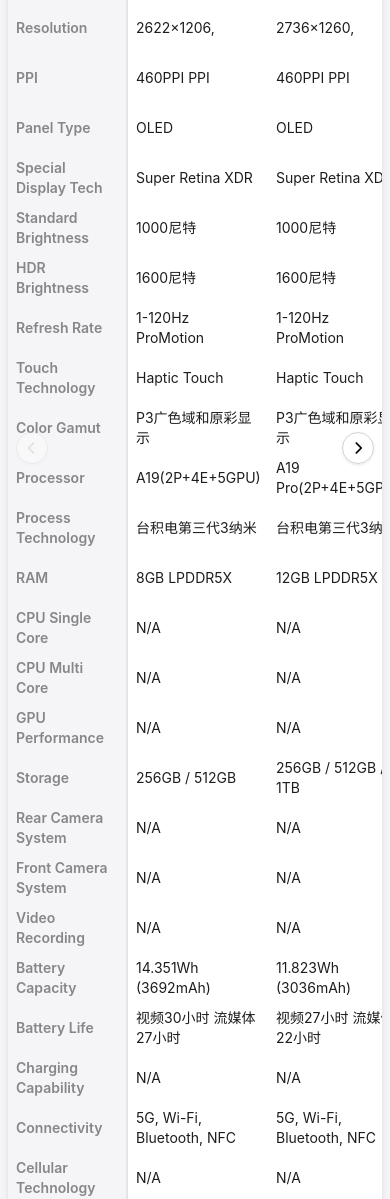
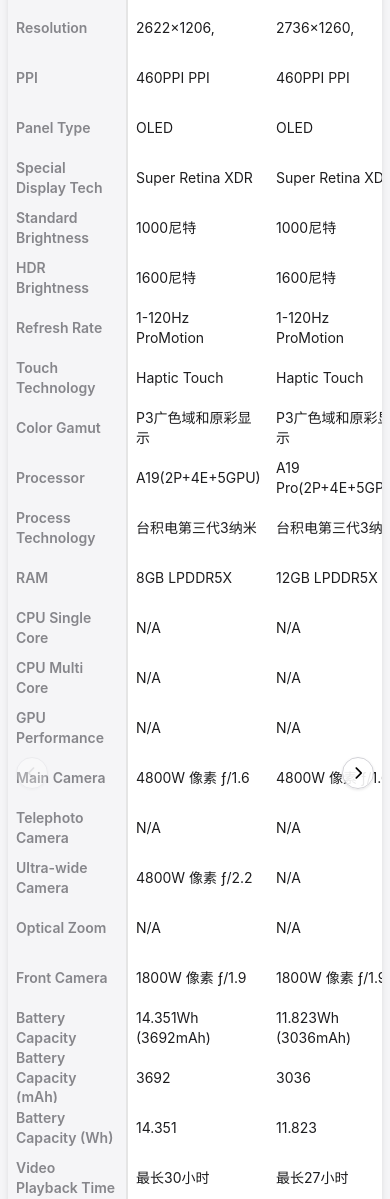
Before and after one commit to fanfanssss/apple-comparison, a plain HTML site: page src/iphone-compare.html in a window 390 px wide. Shown: the part 801-2000 px from the top of the page. Drawn offline with nearby package versions, Linux system fonts and the light colour scheme; a small style sheet from the web is missing.

Commit message:
移除移动端价格和容量显示
- 移除移动端产品头部价格信息显示
- 移除移动端参数列表中的价格参数
- 移除移动端参数列表中的存储容量参数
- 保持其他参数正常显示

```diff
--- a/src/iphone-compare.html
+++ b/src/iphone-compare.html
@@ -2179,29 +2179,47 @@
                 { key: 'cpuPerformance.singleCore', name: { 'zh-CN': 'CPU单核性能', 'en-US': 'CPU Single Core' }, langKey: 'param.cpuSingleCore', icon: 'ri-speed-up-line' },
                 { key: 'cpuPerformance.multiCore', name: { 'zh-CN': 'CPU多核性能', 'en-US': 'CPU Multi Core' }, langKey: 'param.cpuMultiCore', icon: 'ri-dashboard-3-line' },
                 { key: 'gpuPerformance', name: { 'zh-CN': 'GPU性能', 'en-US': 'GPU Performance' }, langKey: 'param.gpuPerformance', icon: 'ri-gamepad-line' },
-                { key: 'storage', name: { 'zh-CN': '存储容量', 'en-US': 'Storage' }, langKey: 'param.storage', icon: 'ri-hard-drive-2-line' },
+                // 存储容量 - 移动端不显示存储容量信息
 
                 // 摄像头系统
-                { key: 'rearCameraSystem', name: { 'zh-CN': '后置摄像头系统', 'en-US': 'Rear Camera System' }, langKey: 'param.rearCameraSystem', icon: 'ri-camera-line' },
-                { key: 'frontCameraSystem', name: { 'zh-CN': '前置摄像头系统', 'en-US': 'Front Camera System' }, langKey: 'param.frontCameraSystem', icon: 'ri-camera-2-line' },
-                { key: 'videoRecording', name: { 'zh-CN': '视频录制', 'en-US': 'Video Recording' }, langKey: 'param.videoRecording', icon: 'ri-video-line' },
+                { key: 'camera', name: { 'zh-CN': '主摄像头', 'en-US': 'Main Camera' }, langKey: 'param.mainCamera', icon: 'ri-camera-3-line' },
+                { key: 'camera', name: { 'zh-CN': '长焦摄像头', 'en-US': 'Telephoto Camera' }, langKey: 'param.telephotoCamera', icon: 'ri-camera-line' },
+                { key: 'camera', name: { 'zh-CN': '广角摄像头', 'en-US': 'Ultra-wide Camera' }, langKey: 'param.ultraWideCamera', icon: 'ri-camera-2-line' },
+                { key: 'opticalZoom', name: { 'zh-CN': '光学变焦', 'en-US': 'Optical Zoom' }, langKey: 'param.opticalZoom', icon: 'ri-focus-2-line' },
+                { key: 'frontCamera', name: { 'zh-CN': '前置摄像头', 'en-US': 'Front Camera' }, langKey: 'param.frontCamera', icon: 'ri-camera-2-line' },
 
                 // 电池和充电
                 { key: 'batteryCapacity', name: { 'zh-CN': '电池容量', 'en-US': 'Battery Capacity' }, langKey: 'param.batteryCapacity', icon: 'ri-battery-line' },
-                { key: 'batteryLife', name: { 'zh-CN': '电池续航', 'en-US': 'Battery Life' }, langKey: 'param.batteryLife', icon: 'ri-battery-charge-line' },
-                { key: 'chargingCapability', name: { 'zh-CN': '充电能力', 'en-US': 'Charging Capability' }, langKey: 'param.chargingCapability', icon: 'ri-flashlight-line' },
-
-                // 连接性
-                { key: 'connectivity', name: { 'zh-CN': '连接性', 'en-US': 'Connectivity' }, langKey: 'param.connectivity', icon: 'ri-wifi-line' },
-                { key: 'cellularTechnology', name: { 'zh-CN': '蜂窝技术', 'en-US': 'Cellular Technology' }, langKey: 'param.cellularTechnology', icon: 'ri-signal-tower-line' },
-
-                // 特色功能和安全
+                { key: 'batteryCapacityMah', name: { 'zh-CN': '电池容量(mAh)', 'en-US': 'Battery Capacity (mAh)' }, langKey: 'param.batteryCapacityMah', icon: 'ri-battery-2-line' },
+                { key: 'batteryCapacityWh', name: { 'zh-CN': '电池容量(Wh)', 'en-US': 'Battery Capacity (Wh)' }, langKey: 'param.batteryCapacityWh', icon: 'ri-battery-charge-line' },
+                { key: 'videoPlaybackTime', name: { 'zh-CN': '视频播放时间', 'en-US': 'Video Playback Time' }, langKey: 'param.videoPlaybackTime', icon: 'ri-video-line' },
+                { key: 'audioPlaybackTime', name: { 'zh-CN': '音频播放时间', 'en-US': 'Audio Playback Time' }, langKey: 'param.audioPlaybackTime', icon: 'ri-music-line' },
+                { key: 'wiredChargingSpeed', name: { 'zh-CN': '有线充电速度', 'en-US': 'Wired Charging Speed' }, langKey: 'param.wiredChargingSpeed', icon: 'ri-plug-line' },
+                { key: 'wirelessChargingSpeed', name: { 'zh-CN': '无线充电', 'en-US': 'Wireless Charging' }, langKey: 'param.wirelessChargingSpeed', icon: 'ri-wireless-charging-line' },
+
+                // 连接和接口
+                { key: 'wifiStandard', name: { 'zh-CN': 'Wi-Fi标准', 'en-US': 'Wi-Fi Standard' }, langKey: 'param.wifiStandard', icon: 'ri-wifi-line' },
+                { key: 'bluetoothVersion', name: { 'zh-CN': '蓝牙版本', 'en-US': 'Bluetooth Version' }, langKey: 'param.bluetoothVersion', icon: 'ri-bluetooth-line' },
+                { key: 'ports', name: { 'zh-CN': '接口类型', 'en-US': 'Ports' }, langKey: 'param.ports', icon: 'ri-usb-line' },
+                { key: 'simCardSupport', name: { 'zh-CN': 'SIM卡', 'en-US': 'SIM Card' }, langKey: 'param.simCardSupport', icon: 'ri-sim-card-line' },
+                { key: 'cellularData', name: { 'zh-CN': '蜂窝数据', 'en-US': 'Cellular Data' }, langKey: 'param.cellularData', icon: 'ri-signal-tower-line' },
+                { key: 'baseband', name: { 'zh-CN': '基带芯片', 'en-US': 'Baseband' }, langKey: 'param.baseband', icon: 'ri-base-station-line' },
+                { key: 'satelliteFeatures', name: { 'zh-CN': '卫星功能', 'en-US': 'Satellite Features' }, langKey: 'param.satelliteFeatures', icon: 'ri-rocket-line' },
+
+                // 音频系统
+                { key: 'speakers', name: { 'zh-CN': '扬声器', 'en-US': 'Speakers' }, langKey: 'param.speakers', icon: 'ri-speaker-line' },
+                { key: 'microphoneCount', name: { 'zh-CN': '麦克风', 'en-US': 'Microphones' }, langKey: 'param.microphones', icon: 'ri-mic-line' },
+
+                // 软件和系统
+                { key: 'initialOS', name: { 'zh-CN': '初始系统版本', 'en-US': 'Initial OS' }, langKey: 'param.initialOS', icon: 'ri-apple-line' },
+                { key: 'maxSupportedOS', name: { 'zh-CN': '最高支持系统版本', 'en-US': 'Max Supported OS' }, langKey: 'param.maxSupportedOS', icon: 'ri-apple-fill' },
+
+                // 其他功能
+                { key: 'security', name: { 'zh-CN': '安全功能', 'en-US': 'Security' }, langKey: 'param.security', icon: 'ri-lock-line' },
                 { key: 'specialFeatures', name: { 'zh-CN': '特色功能', 'en-US': 'Special Features' }, langKey: 'param.specialFeatures', icon: 'ri-star-line' },
-                { key: 'securityFeatures', name: { 'zh-CN': '安全功能', 'en-US': 'Security Features' }, langKey: 'param.securityFeatures', icon: 'ri-shield-check-line' },
-                { key: 'operatingSystem', name: { 'zh-CN': '操作系统', 'en-US': 'Operating System' }, langKey: 'param.operatingSystem', icon: 'ri-smartphone-line' },
-
-                // 价格
-                { key: 'price', name: { 'zh-CN': '价格', 'en-US': 'Price' }, langKey: 'param.price', icon: 'ri-price-tag-3-line' },
+                { key: 'marketingSlogan', name: { 'zh-CN': '宣传口号', 'en-US': 'Marketing Slogan' }, langKey: 'param.marketingSlogan', icon: 'ri-advertisement-line' },
+
+                // 价格 - 移动端不显示价格信息
                 { key: 'technicalSpecsLink', name: { 'zh-CN': '技术规格', 'en-US': 'Technical Specs' }, langKey: 'param.technicalSpecsLink', icon: 'ri-file-text-line' }
             ];
         }
@@ -2287,7 +2305,6 @@
 
             const currentLang = getCurrentLanguage() || 'zh-CN';
             const productName = getLocalizedValue(product.name, currentLang) || product.name;
-            const price = getLocalizedValue(product.price, currentLang) || 'N/A';
 
             // 添加产品头部
             const headerRow = document.createElement('div');
@@ -2296,7 +2313,6 @@
             headerRow.innerHTML = `
                 <div class="mobile-cell mobile-product-header" style="height: 60px;">
                     <div class="mobile-product-name">${productName}</div>
-                    <div class="mobile-product-price">${price}</div>
                 </div>
             `;
             column.appendChild(headerRow);
@@ -2333,6 +2349,28 @@
                         }
                         return colorName || '-';
                     }).join(' ');
+                } else if (param.key === 'camera' && product[param.key]) {
+                    // 摄像头参数 - 根据参数名称提取对应信息
+                    const cameraData = getLocalizedValue(product[param.key], currentLang);
+                    if (cameraData) {
+                        if (param.name['zh-CN'] === '主摄像头') {
+                            // 提取主摄像头信息
+                            const mainMatch = cameraData.match(/主摄[：:]([^超广角长焦]+)/);
+                            paramValue = mainMatch ? mainMatch[1].trim() : 'N/A';
+                        } else if (param.name['zh-CN'] === '长焦摄像头') {
+                            // 提取长焦摄像头信息
+                            const telephotoMatch = cameraData.match(/长焦[：:]([^主摄超广角]+)/);
+                            paramValue = telephotoMatch ? telephotoMatch[1].trim() : 'N/A';
+                        } else if (param.name['zh-CN'] === '广角摄像头') {
+                            // 提取超广角摄像头信息
+                            const ultraWideMatch = cameraData.match(/超广角[：:]([^主摄长焦]+)/);
+                            paramValue = ultraWideMatch ? ultraWideMatch[1].trim() : 'N/A';
+                        } else {
+                            paramValue = cameraData;
+                        }
+                    } else {
+                        paramValue = 'N/A';
+                    }
                 } else if (param.key === 'technicalSpecsLink' && product[param.key]) {
                     // 技术规格链接
                     paramValue = `<a href="${product[param.key]}" target="_blank" style="color: var(--color-text-primary); text-decoration: none;">查看详情</a>`;
```
